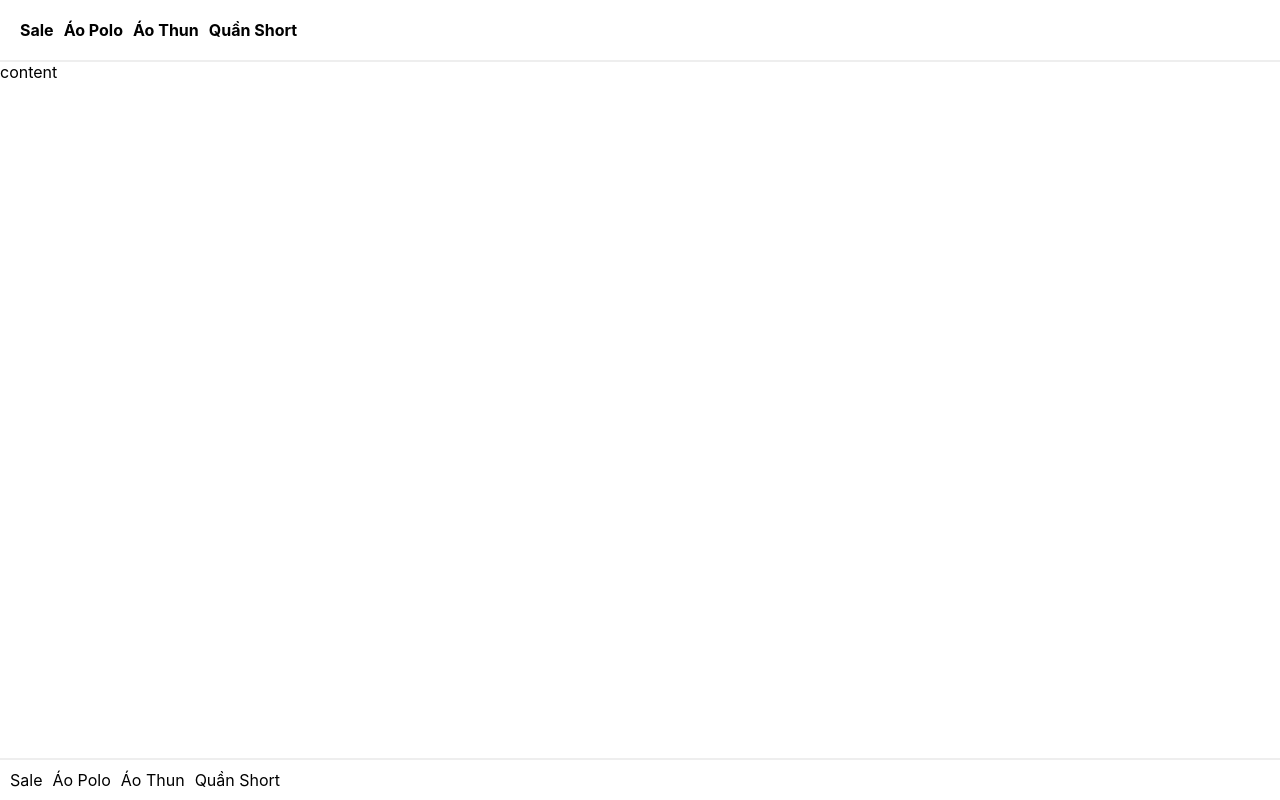
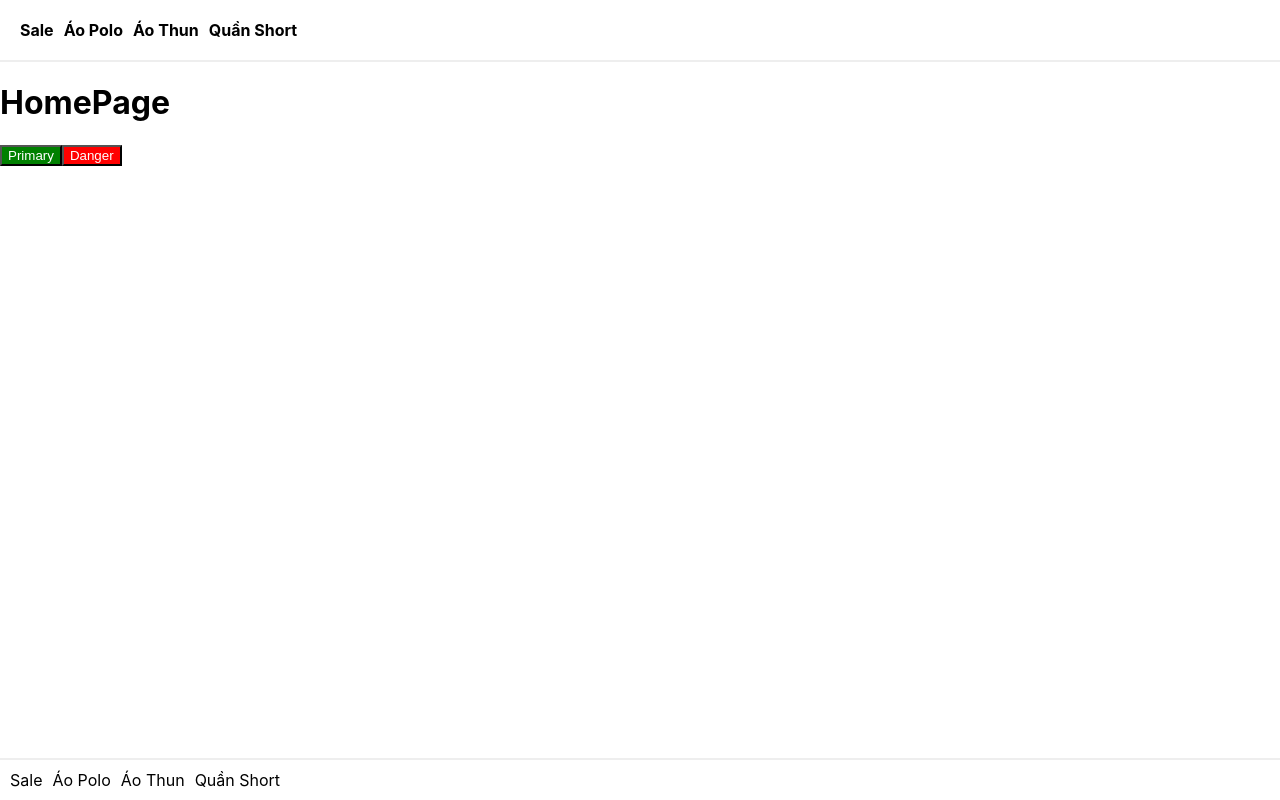
Before and after one commit to cris-ta/react-training, a React (Create React App) app: page / in a window 1280 px wide. Built offline with nearby package versions, Linux system fonts and the light colour scheme.

Commit message:
#3 Create button component

```diff
--- a/src/App.js
+++ b/src/App.js
@@ -1,12 +1,13 @@
 import Footer from "./components/Footer";
 import Header from "./components/Header";
 import { navBars } from "./configs";
+import HomePage from "./pages/Home";
 
 function App() {
   return (
     <div className="App">
       <Header data={navBars} />
-      <main>content</main>
+      <main><HomePage/></main>
       <Footer data={navBars} />
     </div>
   );
--- /dev/null
+++ b/src/components/Button/index.js
@@ -0,0 +1,16 @@
+import React from "react";
+import "./styles.css"
+
+function Button(props) {
+  const { handleOnClick, text, type } = props;
+  return (
+    <button
+      className={type === "primary" ? "btn-green" : "btn-red"}
+      onClick={handleOnClick}
+    >
+      {text}
+    </button>
+  );
+}
+
+export default Button;
--- /dev/null
+++ b/src/components/Button/styles.css
@@ -0,0 +1,9 @@
+.btn-green {
+    background-color: green;
+    color: #fff;
+}
+
+.btn-red {
+    background-color: red;
+    color: #fff;
+}
--- /dev/null
+++ b/src/pages/Home/index.js
@@ -0,0 +1,17 @@
+import React from 'react'
+import Button from '../../components/Button'
+
+function HomePage() {
+    function showMessages() {
+        window.alert('Mesage');
+    }
+  return (
+    <div>
+        <h1>HomePage</h1>
+        <Button handleOnClick={showMessages} text="Primary" type={'primary'} />
+        <Button handleOnClick={showMessages} text="Danger" type={'danger'} />
+    </div>
+  )
+}
+
+export default HomePage
```
